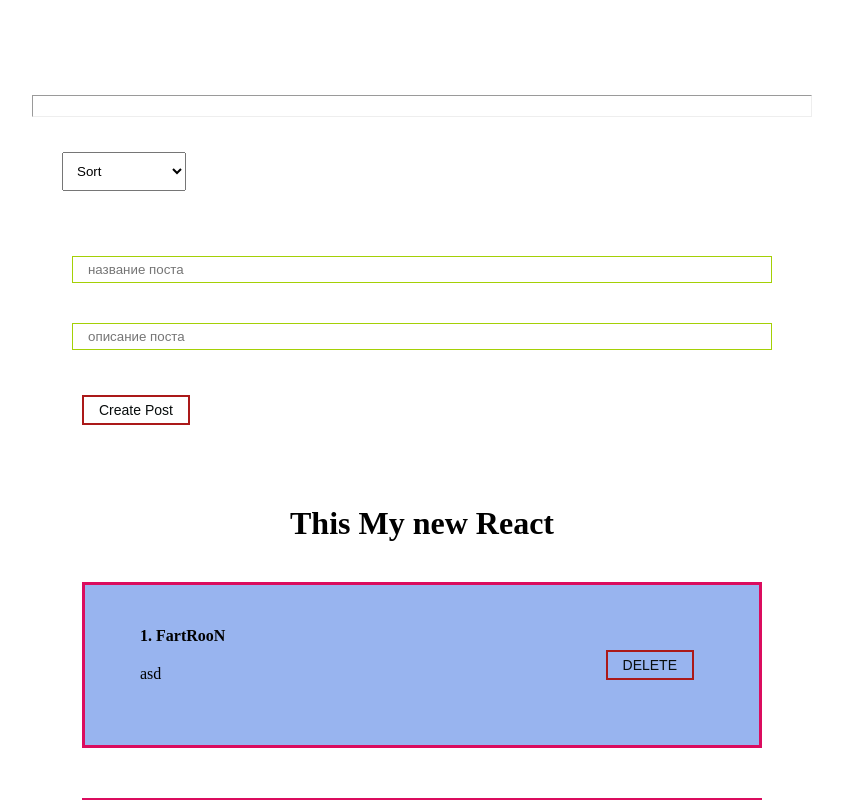
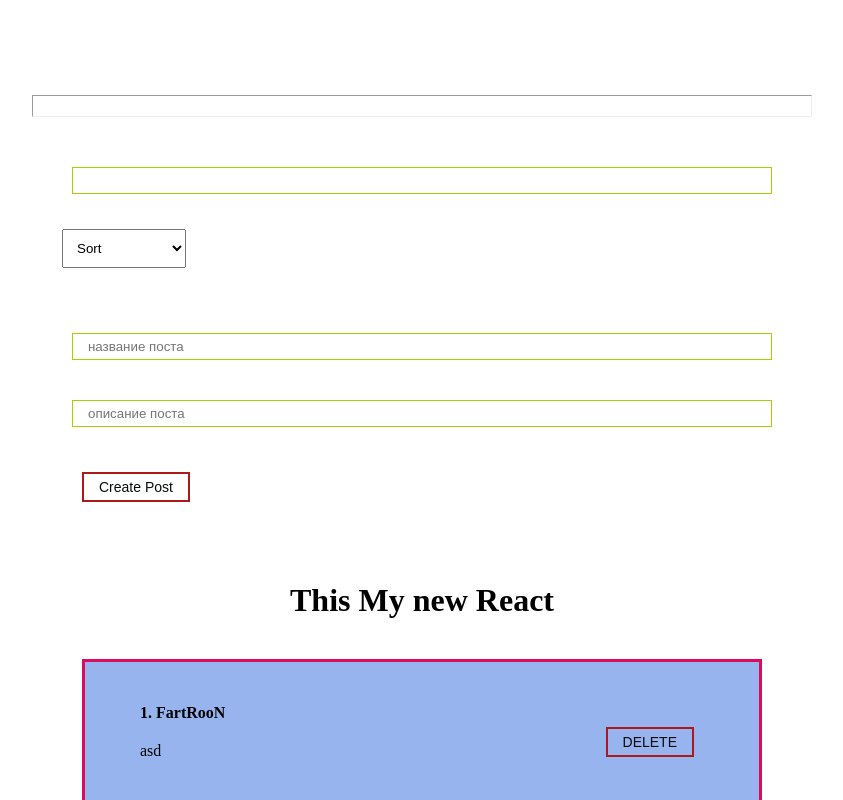
Before and after one commit to SergeyGetman/React_new_prod, a React (Create React App) app: page / in a window 1280 px wide. Shown: the top 800 px of the page, without its empty margins (218-1061 px from the left). Built offline with nearby package versions, Linux system fonts and the light colour scheme.

Commit message:
add new component

```diff
--- a/src/App.js
+++ b/src/App.js
@@ -1,4 +1,4 @@
-import React, {useState} from "react";
+import React, {useMemo, useState} from "react";
 import Counters from "./components/Counters";
 import "./components/styles/App.css"
 import Postitem from "./components/Postitem";
@@ -7,6 +7,7 @@
 import MyInput from "./components/UI/input/MyInput";
 import PostForm from "./components/PostForm";
 import MySelect from "./components/UI/select/MySelect";
+import Posfilter from "./components/Posfilter";
 
 
 function App() {
@@ -17,7 +18,23 @@
     {id: 3, title: "Ruby", body: "c"}
   ])
 
-const [selectedSort, setSelectorSort] = useState("")
+const [filter, setFilter] = useState({sort : "", query : ""})
+
+
+
+  const sortedPost = useMemo(() => {
+    console.log("отработала фун-я sorted")
+    if (filter.sort) {
+      return [...posts].sort((a, b) => a[filter.sort].localeCompare(b[filter.sort]))
+    }
+    return posts
+
+  }, [filter.sort, posts])
+
+
+  const sortedAndSearcedPost = useMemo(() => {
+    return sortedPost.filter(post => post.title.toLowerCase().includes(filter.query))
+  }, [filter.query, sortedPost])
 
   const createPost = (newPost) => {
     setPosts([...posts, newPost])
@@ -27,30 +44,16 @@
     setPosts(posts.filter(p => p.id !== post.id))
   }
 
-  const sortPost = (sort) => {
-    setSelectorSort(sort)
-    setPosts([...posts].sort((a,b ) => a[sort].localeCompare(b[sort])))
-    console.log(sort)
-  }
+
 
   return (
     <div className="App">
-      <hr style={{margin : "15px 0"}}/>
-      <div>
-      <MySelect
-        value={selectedSort}
-        onChange={sortPost}
-      defaultValue={"Sort"}
-      option={[
-        {value : "title" , name : "По названию"},
-        {value : "body" , name : "По описанию"}
-      ]}
-      />
-      </div>
+      <hr style={{margin: "15px 0"}}/>
+    <Posfilter filter={filter} setFilter={setFilter}/>
 
       <PostForm create={createPost}/>
-      {posts.length !== 0 ?
-        <Postlist remove={removePost} posts={posts}
+      {sortedAndSearcedPost.length !== 0 ?
+        <Postlist remove={removePost} posts={sortedAndSearcedPost}
                   title={"This My new React"}/>
         : <h1 style={{textAlign: "center"}}> POST NOT FOUND</h1>
 
--- /dev/null
+++ b/src/components/Posfilter.jsx
@@ -0,0 +1,27 @@
+import React from 'react';
+import MyInput from "./UI/input/MyInput";
+import MySelect from "./UI/select/MySelect";
+
+const Posfilter = ({filter, setFilter}) => {
+  return (
+    <div>
+
+      <MyInput
+        playceholder={"search..."}
+        value={filter.query}
+        onChange={e => setFilter({...filter, query : e.target.value})}
+      />
+      <MySelect
+        value={filter.sort}
+        onChange={selectedSort => setFilter({...filter, sort : selectedSort})}
+        defaultValue={"Sort"}
+        option={[
+          {value: "title", name: "По названию"},
+          {value: "body", name: "По описанию"}
+        ]}
+      />
+    </div>
+  );
+};
+
+export default Posfilter;
```
